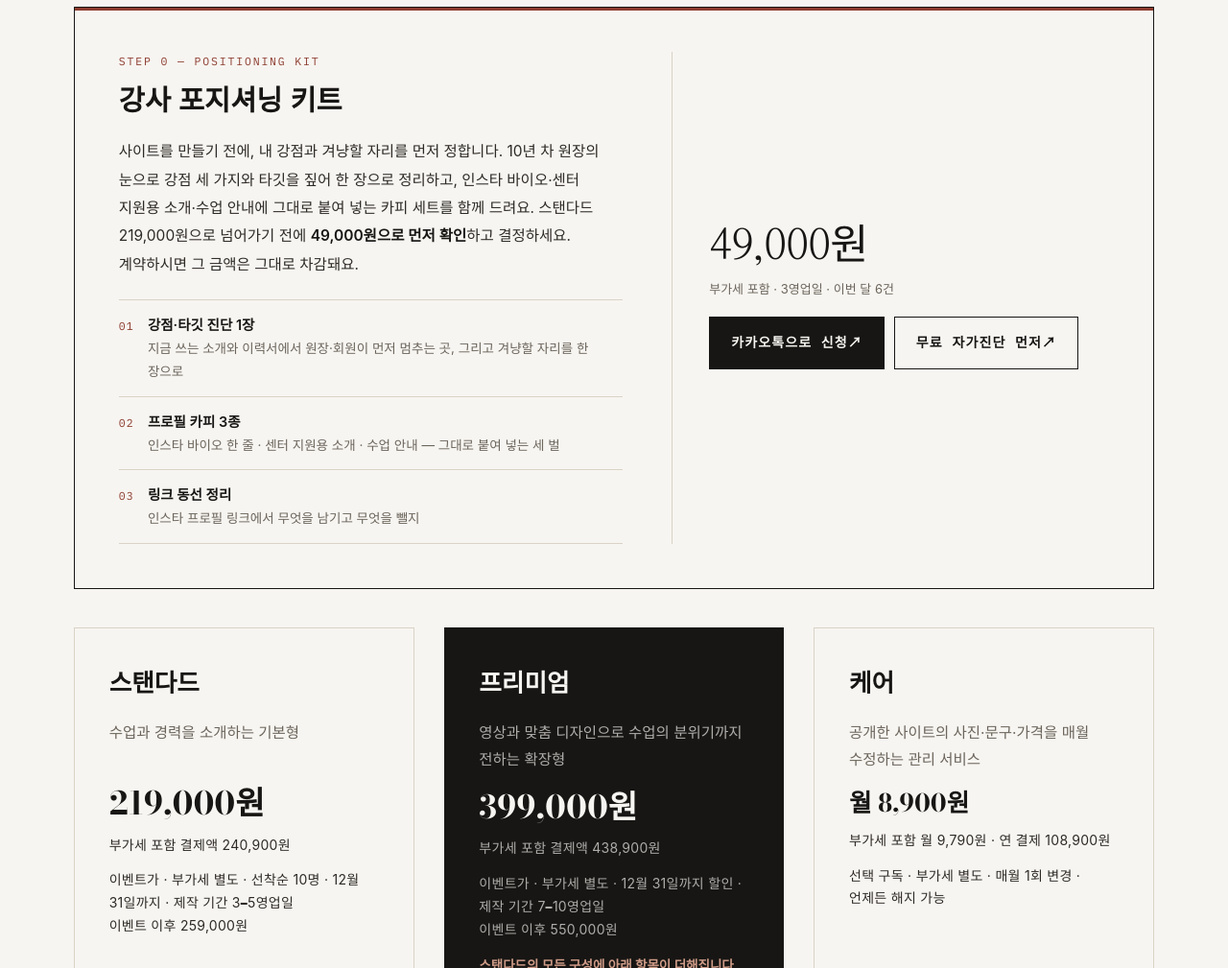
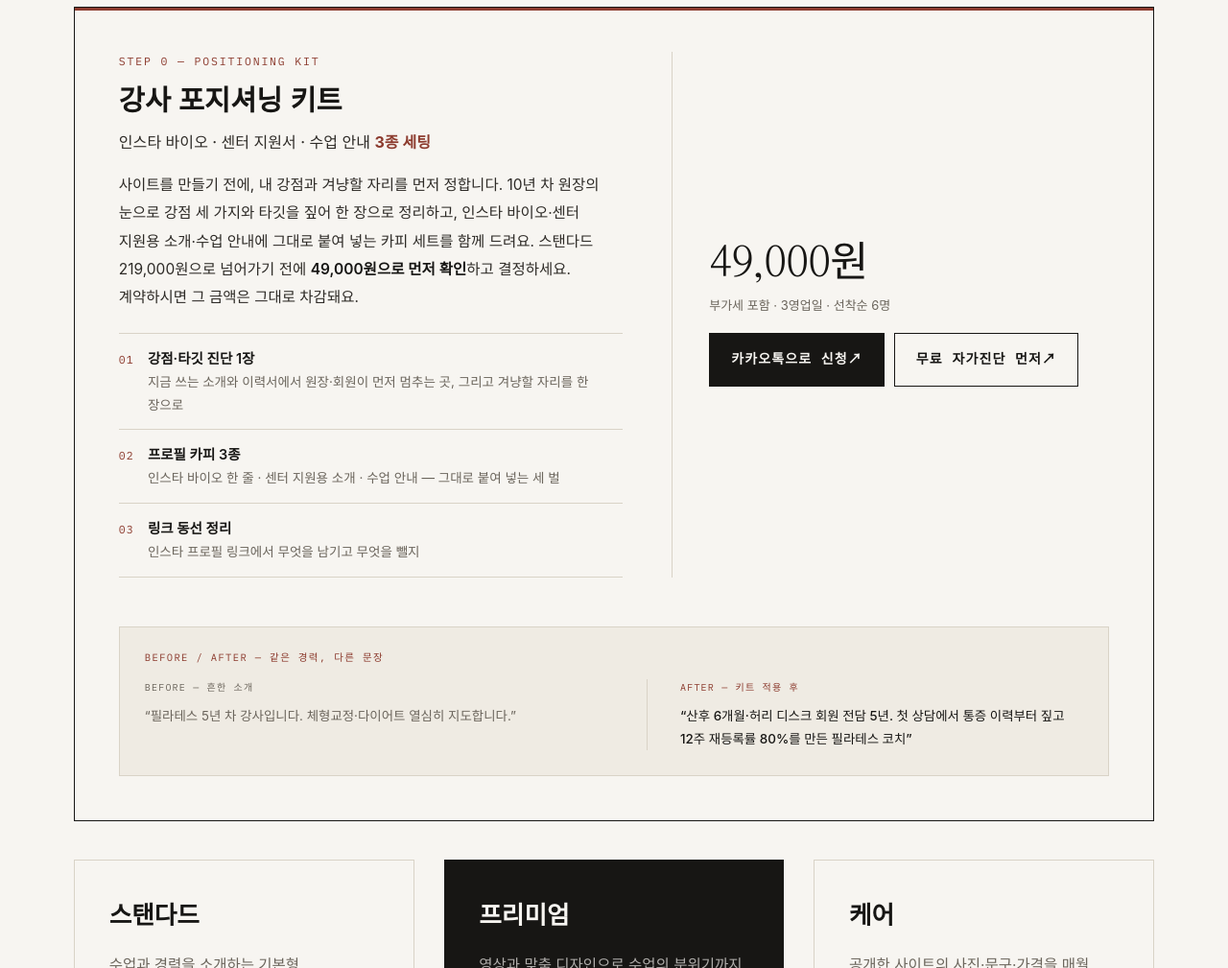
Before and after one commit to core-bnsk/core-bnsk.github.io, a plain HTML site: page index.html in a window 1280 px wide. Shown: the part 4280-5289 px from the top of the page at 96% size. Drawn offline with nearby package versions, Linux system fonts and the light colour scheme; a web font is replaced by a local one.

Commit message:
feat(price): 강사 포지셔닝 키트에 부제·Before/After 샘플 미리보기 추가
- 홈 #price 게이트웨이: 이름 아래 '인스타 바이오 · 센터 지원서 · 수업 안내 3종 세팅' 부제
- 홈 게이트웨이 카드 하단에 Before/After 샘플 박스(같은 경력, 다른 문장) 전폭 배치
- /check/ 결과 카드: 제목을 '강사 포지셔닝 키트'로, 부제·후크 문장 정리
- /tools/3lines/ 다음 단계 카드: 이름 아래 부제 한 줄
- 홈 게이트웨이 가격 표기 '이번 달 6건' → '선착순 6명' (실제 상태와 충돌 방지)

```diff
--- a/index.html
+++ b/index.html
@@ -342,6 +342,7 @@
     <div class="gateway-main">
       <span class="mono gateway-tag">Step 0 — Positioning Kit</span>
       <h3 id="gateway-title">강사 포지셔닝 키트</h3>
+      <p class="gateway-sub">인스타 바이오 · 센터 지원서 · 수업 안내 <strong>3종 세팅</strong></p>
       <p class="gateway-lede">사이트를 만들기 전에, 내 강점과 겨냥할 자리를 먼저 정합니다. 10년 차 원장의 눈으로 강점 세 가지와 타깃을 짚어 한 장으로 정리하고, 인스타 바이오·센터 지원용 소개·수업 안내에 그대로 붙여 넣는 카피 세트를 함께 드려요. 스탠다드 <span class="nw">219,000원</span>으로 넘어가기 전에 <strong><span class="nw">49,000원</span>으로 먼저 확인</strong>하고 결정하세요. 계약하시면 그 금액은 그대로 차감돼요.</p>
       <ul class="gateway-list" role="list">
         <li><span class="mono">01</span><div><strong>강점·타깃 진단 1장</strong><em>지금 쓰는 소개와 이력서에서 원장·회원이 먼저 멈추는 곳, 그리고 겨냥할 자리를 한 장으로</em></div></li>
@@ -350,12 +351,26 @@
       </ul>
     </div>
     <div class="gateway-side">
-      <p class="gateway-price"><ins>49,000원</ins><span>부가세 포함 · 3영업일 · 이번 달 6건</span></p>
+      <p class="gateway-price"><ins>49,000원</ins><span>부가세 포함 · 3영업일 · 선착순 6명</span></p>
       <div class="gateway-cta">
         <a class="btn-solid" href="https://pf.kakao.com/_GVxlaX" target="_blank" rel="noopener">카카오톡으로 신청 <span aria-hidden="true">↗</span></a>
         <a class="btn-line" href="check/">무료 자가진단 먼저 <span aria-hidden="true">↗</span></a>
       </div>
     </div>
+
+    <figure class="gateway-sample">
+      <figcaption class="mono gw-sample-cap">Before / After — 같은 경력, 다른 문장</figcaption>
+      <div class="gw-sample-grid">
+        <div class="gw-sample">
+          <p class="mono gw-sample-tag">Before — 흔한 소개</p>
+          <p class="gw-sample-copy">“필라테스 5년 차 강사입니다. 체형교정·다이어트 열심히 지도합니다.”</p>
+        </div>
+        <div class="gw-sample is-after">
+          <p class="mono gw-sample-tag">After — 키트 적용 후</p>
+          <p class="gw-sample-copy">“산후 6개월·허리 디스크 회원 전담 5년. 첫 상담에서 통증 이력부터 짚고 12주 재등록률 80%를 만든 필라테스 코치”</p>
+        </div>
+      </div>
+    </figure>
   </aside>
 
   <div class="plans">
--- a/styles.css
+++ b/styles.css
@@ -910,6 +910,17 @@ del { color: var(--soft); }
   margin-top: 12px;
   word-break: keep-all;
 }
+/* 이름 아래 한 줄 — 무엇을 받는지 1초에 보이게 (2026-11-17) */
+.gateway-sub {
+  margin-top: 9px;
+  font-size: clamp(14.5px, 1.25vw, 16px);
+  font-weight: 500;
+  letter-spacing: .005em;
+  line-height: 1.6;
+  color: var(--text);
+  word-break: keep-all;
+}
+.gateway-sub strong { color: var(--accent); font-weight: 700; }
 .gateway-lede {
   margin-top: 16px;
   font-size: 15.5px;
@@ -959,6 +970,48 @@ del { color: var(--soft); }
 .gateway-cta .btn-solid,
 .gateway-cta .btn-line { padding: 14px 22px; font-size: 14px; }
 
+/* Before / After 샘플 미리보기 — 게이트웨이 카드 하단 전폭 (2026-11-17) */
+.gateway-sample {
+  grid-column: 1 / -1;
+  border: 1px solid var(--line);
+  background: var(--paper-deep);
+  padding: clamp(16px, 2.2vw, 22px) clamp(16px, 2.4vw, 26px) clamp(18px, 2.4vw, 26px);
+}
+.gw-sample-cap {
+  display: block;
+  font-size: 10.5px;
+  letter-spacing: .13em;
+  text-transform: uppercase;
+  color: var(--accent);
+}
+.gw-sample-grid {
+  display: grid;
+  grid-template-columns: 1fr 1fr;
+  margin-top: 13px;
+}
+.gw-sample { min-width: 0; }
+.gw-sample.is-after {
+  border-left: 1px solid var(--line);
+  padding-left: clamp(16px, 3vw, 34px);
+  margin-left: clamp(16px, 3vw, 34px);
+}
+.gw-sample-tag {
+  display: block;
+  font-size: 10px;
+  letter-spacing: .12em;
+  text-transform: uppercase;
+  color: var(--soft);
+}
+.gw-sample.is-after .gw-sample-tag { color: var(--accent); }
+.gw-sample-copy {
+  margin-top: 8px;
+  font-size: clamp(13px, 1.05vw, 14px);
+  line-height: 1.8;
+  color: var(--soft);
+  word-break: keep-all;
+}
+.gw-sample.is-after .gw-sample-copy { color: var(--ink); font-weight: 500; }
+
 @media (max-width: 860px) {
   .gateway { grid-template-columns: 1fr; }
   .gateway-side {
@@ -969,4 +1022,22 @@ del { color: var(--soft); }
   }
   .gateway-cta .btn-solid,
   .gateway-cta .btn-line { width: 100%; }
+  .gw-sample-grid { grid-template-columns: 1fr; }
+  .gw-sample.is-after {
+    border-left: 0;
+    border-top: 1px solid var(--line);
+    padding-left: 0;
+    margin-left: 0;
+    margin-top: 15px;
+    padding-top: 15px;
+  }
 }
+
+/* 모바일 — 카드가 과도하게 길어지지 않도록 샘플 박스만 한 단계 압축 */
+@media (max-width: 640px) {
+  .gateway-sample { padding: 15px 16px 17px; }
+  .gw-sample-cap { font-size: 9.5px; letter-spacing: .1em; }
+  .gw-sample-grid { margin-top: 10px; }
+  .gw-sample-copy { margin-top: 6px; font-size: 12.5px; line-height: 1.72; }
+  .gw-sample.is-after { margin-top: 12px; padding-top: 12px; }
+}
```
Also changed, not shown: check/check.css (+10 -0 lines), check/index.html (+4 -3 lines), tools/3lines/index.html (+9 -1 lines).
